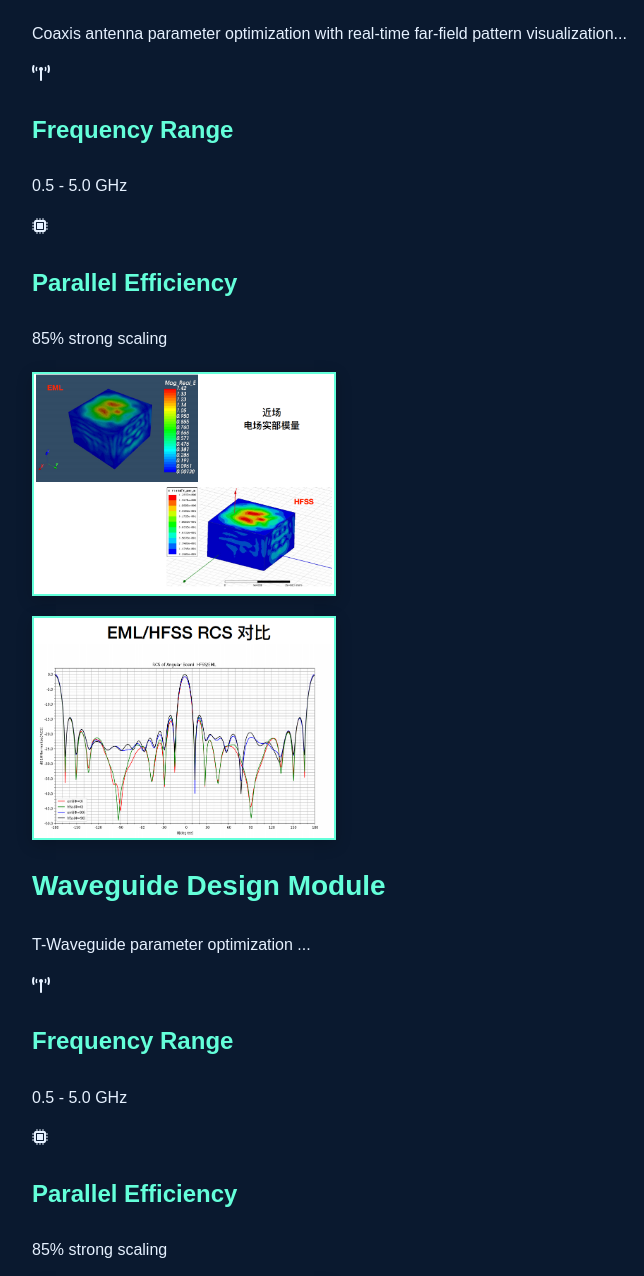
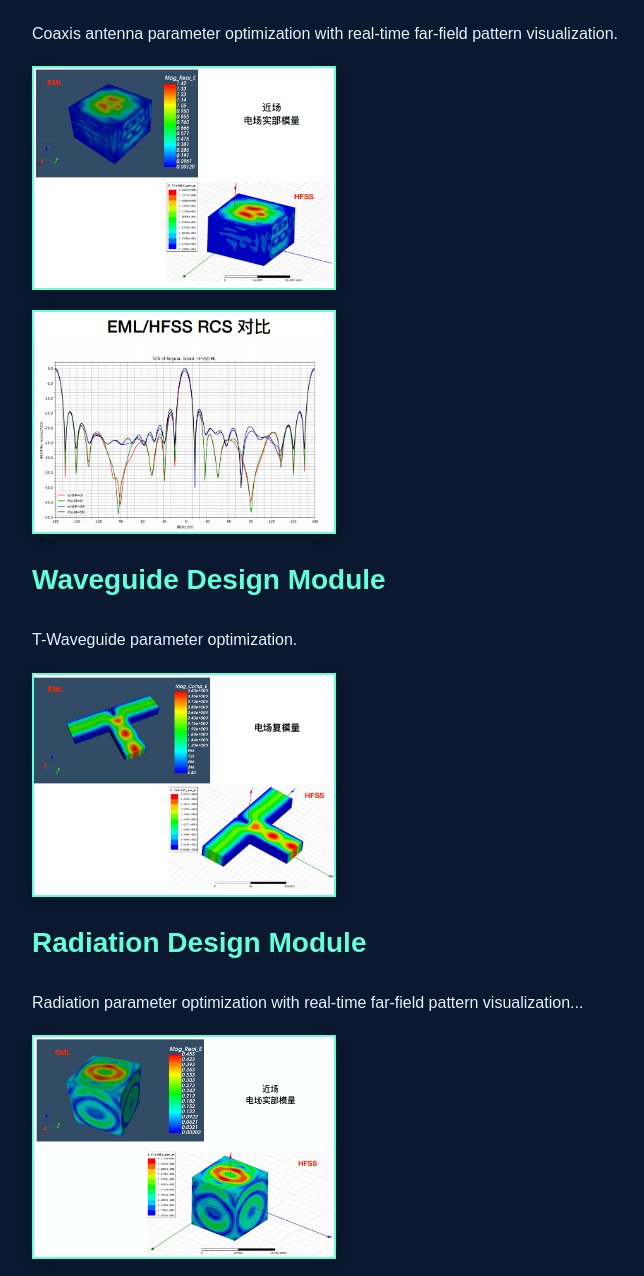
Before and after one commit to ZhenwenWan/Pages, a plain HTML site: page Projects/EML/index.html in a window 1280 px wide. Shown: the part 938-2214 px from the top of the page, without its empty margins (8-652 px from the left). Drawn offline with Linux system fonts and the light colour scheme; files that its build step writes are made by us from their sources.

Commit message:
Project EML

```diff
--- a/Projects/EML/index.html
+++ b/Projects/EML/index.html
@@ -38,20 +38,8 @@
             <section class="content-block reversed">
                 <div class="text-content">
                     <h3>Antenna Design Module</h3>
-                    <p>Coaxis antenna parameter optimization with real-time far-field pattern visualization...
+                    <p>Coaxis antenna parameter optimization with real-time far-field pattern visualization.
                     </p>
-                    <div class="specs-grid">
-                        <div class="spec-card">
-                            <i class="fas fa-broadcast-tower"></i>
-                            <h4>Frequency Range</h4>
-                            <p>0.5 - 5.0 GHz</p>
-                        </div>
-                        <div class="spec-card">
-                            <i class="fas fa-microchip"></i>
-                            <h4>Parallel Efficiency</h4>
-                            <p>85% strong scaling</p>
-                        </div>
-                    </div>
                 </div>
                 <img src="CoaxisWaveguide.png" alt="Coaxis Antenna" class="visual-content">
                 <img src="CoaxisWaveguide_Metrics.png" alt="Coaxis Antenna Metrics" class="visual-content">
@@ -60,20 +48,8 @@
             <section class="content-block reversed">
                 <div class="text-content">
                     <h3>Waveguide Design Module</h3>
-                    <p>T-Waveguide parameter optimization ...
+                    <p>T-Waveguide parameter optimization.
                     </p>
-                    <div class="specs-grid">
-                        <div class="spec-card">
-                            <i class="fas fa-broadcast-tower"></i>
-                            <h4>Frequency Range</h4>
-                            <p>0.5 - 5.0 GHz</p>
-                        </div>
-                        <div class="spec-card">
-                            <i class="fas fa-microchip"></i>
-                            <h4>Parallel Efficiency</h4>
-                            <p>85% strong scaling</p>
-                        </div>
-                    </div>
                 </div>
                 <img src="WaveguideT.png" alt="T-form Waveguide" class="visual-content">
             </section>
@@ -83,18 +59,6 @@
                     <h3>Radiation Design Module</h3>
                     <p>Radiation parameter optimization with real-time far-field pattern visualization...
                     </p>
-                    <div class="specs-grid">
-                        <div class="spec-card">
-                            <i class="fas fa-broadcast-tower"></i>
-                            <h4>Frequency Range</h4>
-                            <p>0.5 - 5.0 GHz</p>
-                        </div>
-                        <div class="spec-card">
-                            <i class="fas fa-microchip"></i>
-                            <h4>Parallel Efficiency</h4>
-                            <p>85% strong scaling</p>
-                        </div>
-                    </div>
                 </div>
                 <img src="Radiation.png" alt="Coaxis Antenna" class="visual-content">
                 <img src="RadiationMetrics.png" alt="Coaxis Antenna Metrics" class="visual-content">
```
